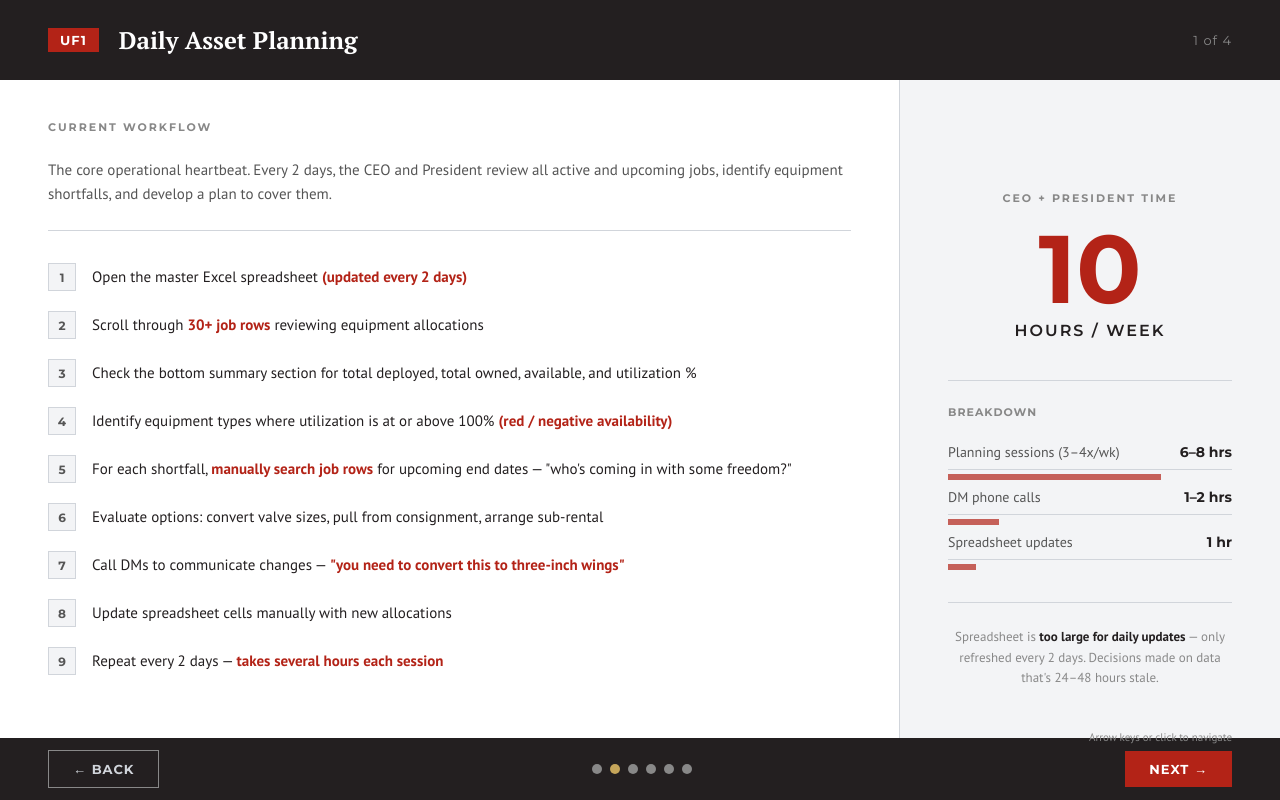
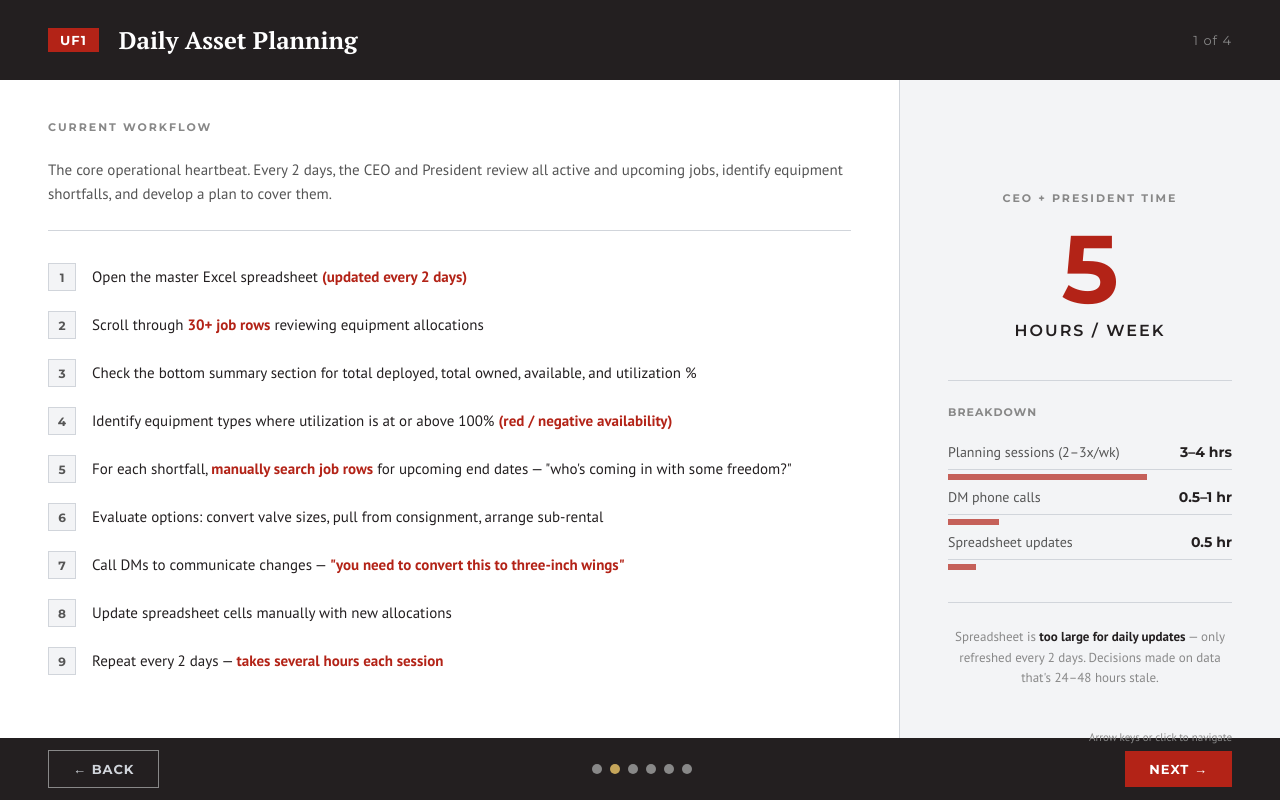
Before and after one commit to asheehan923/spartan-leonidas, a plain HTML site: page atlas-mockup/workflows.html in a window 1280 px wide. Both pictures are taken after a click on the element 615 px from the left and 769 px from the top of the page. Drawn offline with Linux system fonts and the light colour scheme.

Commit message:
UF1: reduce to 5 hrs/week, planning sessions 2-3x/wk
Co-Authored-By: Claude Opus 4.6 <noreply@anthropic.com>

```diff
--- a/atlas-mockup/workflows.html
+++ b/atlas-mockup/workflows.html
@@ -534,23 +534,23 @@ body {
       </div>
       <div class="hours-panel">
         <div class="hours-label">CEO + President Time</div>
-        <div class="hours-number">10</div>
+        <div class="hours-number">5</div>
         <div class="hours-unit">hours / week</div>
         <div class="hours-breakdown">
           <div class="hours-breakdown-title">Breakdown</div>
           <div class="hours-row">
-            <span class="hours-row-label">Planning sessions (3–4x/wk)</span>
-            <span class="hours-row-value">6–8 hrs</span>
+            <span class="hours-row-label">Planning sessions (2–3x/wk)</span>
+            <span class="hours-row-value">3–4 hrs</span>
           </div>
-          <div class="hours-bar" style="width:75%"></div>
+          <div class="hours-bar" style="width:70%"></div>
           <div class="hours-row">
             <span class="hours-row-label">DM phone calls</span>
-            <span class="hours-row-value">1–2 hrs</span>
+            <span class="hours-row-value">0.5–1 hr</span>
           </div>
           <div class="hours-bar" style="width:18%"></div>
           <div class="hours-row">
             <span class="hours-row-label">Spreadsheet updates</span>
-            <span class="hours-row-value">1 hr</span>
+            <span class="hours-row-value">0.5 hr</span>
           </div>
           <div class="hours-bar" style="width:10%"></div>
         </div>
@@ -794,7 +794,7 @@ body {
       <div class="summary-grid">
         <div class="summary-card">
           <div class="summary-card-label">UF1 — Daily Planning</div>
-          <div class="summary-card-value">10</div>
+          <div class="summary-card-value">5</div>
           <div class="summary-card-unit">hrs / week</div>
         </div>
         <div class="summary-card">
@@ -815,7 +815,7 @@ body {
       </div>
       <div class="summary-total">
         <div class="summary-total-label">Total</div>
-        <div class="summary-total-value">20</div>
+        <div class="summary-total-value">15</div>
         <div class="summary-total-unit">hours / week</div>
         <div class="summary-total-context">That's <strong>roughly a third of Delmar's working week</strong> spent on manual spreadsheet operations that Atlas automates — instant availability checks, automated waterfall resolution, and real-time conflict detection across all districts.</div>
       </div>
```
